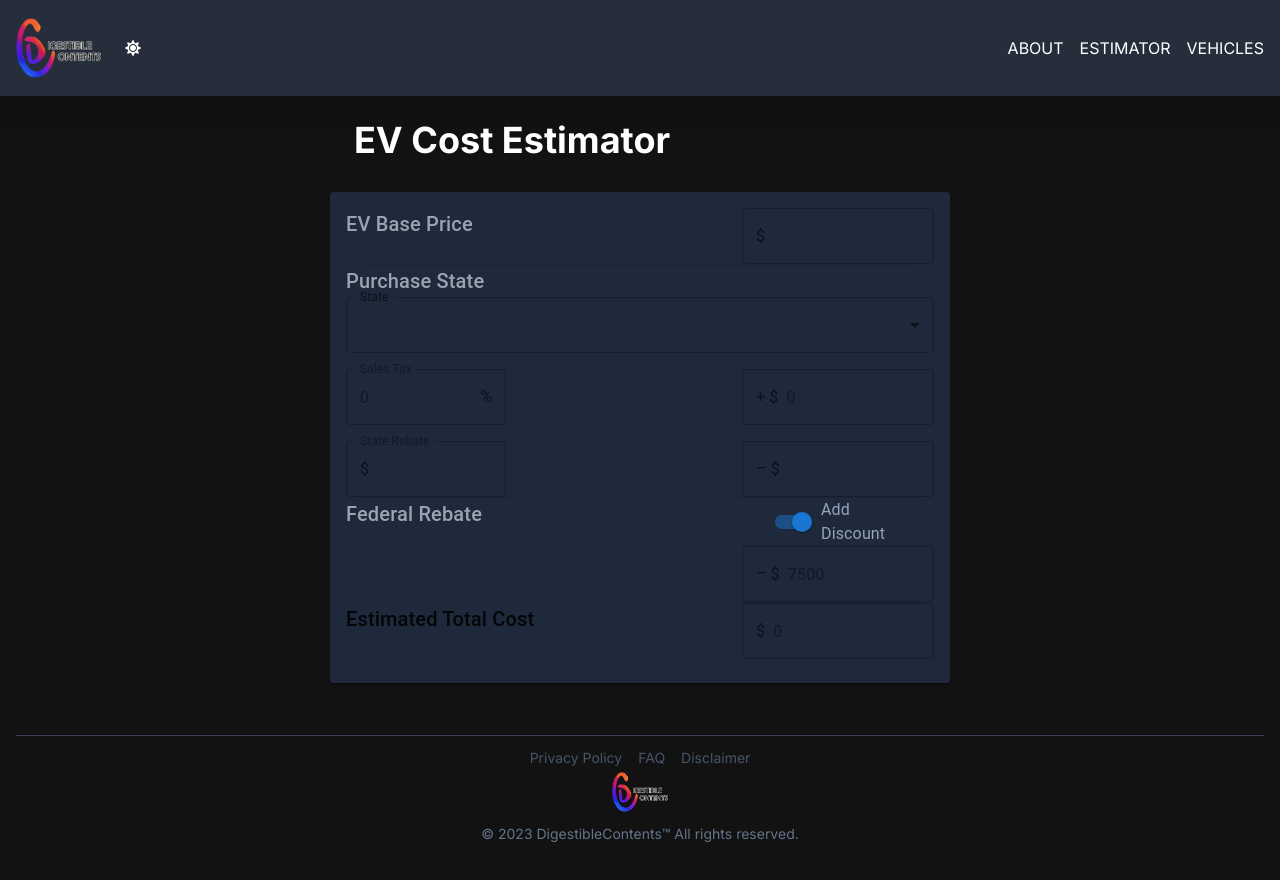
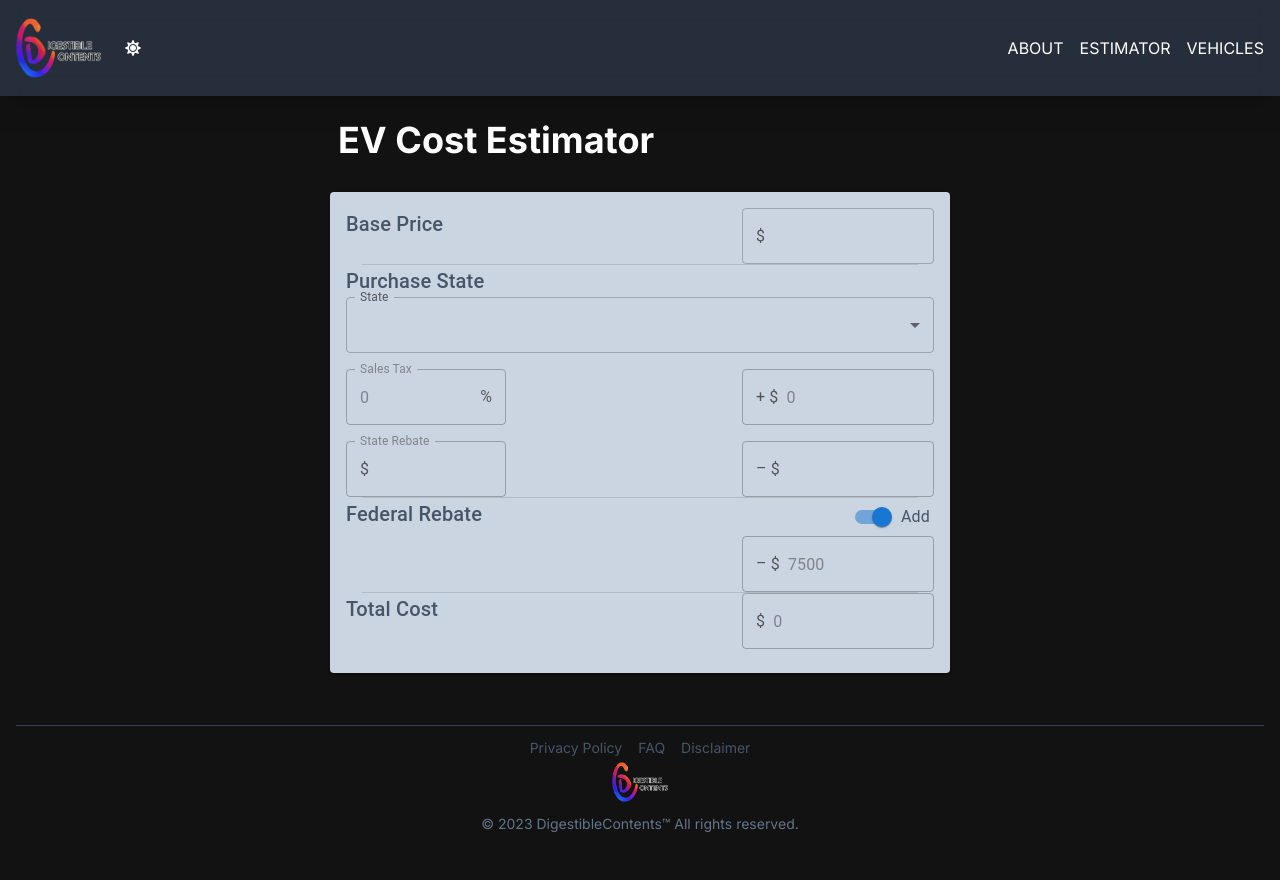
Before and after one commit to issaloo/ev-price-tracker-frontend, a Next.js app: page /estimator in a window 1280 px wide. Shown: the top 880 px of the page. Built offline with nearby package versions, Linux system fonts and the light colour scheme.

Commit message:
feat(multiple): update (#10)
Co-authored-by: Issac Loo <issaloo@umich.edu>

```diff
--- a/app/components/Field/FieldEstimator.tsx
+++ b/app/components/Field/FieldEstimator.tsx
@@ -36,8 +36,11 @@ const FieldEstimator = () => {
   return (
     <div className="flex flex-col w-full">
       <div className="flex flex-row w-full justify-between">
-        <Typography variant="h6" className="text-gray-400 mt-2 ml-4">
-          EV Base Price
+        <Typography
+          variant="h6"
+          className="text-gray-400 dark:text-slate-600 mt-2 ml-4"
+        >
+          Base Price
         </Typography>
         <TextField
           id="filled-number"
@@ -47,11 +50,14 @@ const FieldEstimator = () => {
             startAdornment: <InputAdornment position="start">$</InputAdornment>,
           }}
           onChange={handleMSRPChange}
-          className="w-48"
+          className="w-32 sm:w-48 dark:bg-slate-300"
         />
       </div>
       <Divider variant="middle" className="my-6" />
-      <Typography variant="h6" className="text-gray-400 mb-4 ml-4">
+      <Typography
+        variant="h6"
+        className="text-gray-400 dark:text-slate-600 mb-4 ml-4"
+      >
         Purchase State
       </Typography>
       <div className="flex flex-row w-full">
@@ -63,6 +69,7 @@ const FieldEstimator = () => {
             value={st}
             label="State"
             onChange={handleStChange}
+            className="dark:bg-slate-300 "
           >
             {stateObjectList.map((menuObject: any) => (
               <MenuItem key={menuObject.label} value={menuObject.value}>
@@ -80,7 +87,7 @@ const FieldEstimator = () => {
           InputProps={{
             endAdornment: <InputAdornment position="end">%</InputAdornment>,
           }}
-          className="ml-10 w-40"
+          className="ml-10 w-28 sm:w-40 dark:bg-slate-300"
         />
         <TextField
           disabled
@@ -92,7 +99,7 @@ const FieldEstimator = () => {
               <InputAdornment position="start">+ $</InputAdornment>
             ),
           }}
-          className="w-48"
+          className="w-32 sm:w-48 dark:bg-slate-300"
         />
       </div>
       <div className="flex flex-row w-full mt-4 justify-between">
@@ -103,30 +110,29 @@ const FieldEstimator = () => {
           InputProps={{
             startAdornment: <InputAdornment position="start">$</InputAdornment>,
           }}
-          className="ml-10 w-40"
+          className="ml-10 w-28 sm:w-40 dark:bg-slate-300"
         />
         <TextField
           disabled
           value={st.rebate}
-          // variant="filled"
           InputProps={{
             startAdornment: (
               <InputAdornment position="start">– $</InputAdornment>
             ),
           }}
-          className="w-48"
+          className="w-32 sm:w-48 dark:bg-slate-300"
         />
       </div>
       <Divider variant="middle" className="my-6" />
       <div className="flex flex-row w-full justify-between">
-        <Typography variant="h6" className="text-gray-400 mt-1 ml-4">
+        <Typography variant="h6" className="text-gray-400 dark:text-slate-600">
           Federal Rebate
         </Typography>
-        <FormGroup className="w-40">
+        <FormGroup className="w-20">
           <FormControlLabel
             control={<Switch defaultChecked onChange={handleFedChange} />}
-            className="text-black dark:text-slate-400"
-            label="Add Discount"
+            className="text-gray-400 dark:text-slate-600"
+            label="Add"
           />
         </FormGroup>
       </div>
@@ -139,13 +145,16 @@ const FieldEstimator = () => {
               <InputAdornment position="start">– $</InputAdornment>
             ),
           }}
-          className="w-48"
+          className="w-32 sm:w-48 dark:bg-slate-300"
         />
       </div>
       <Divider variant="middle" className="my-6" />
       <div className="flex flex-row w-full justify-between">
-        <Typography variant="h6" className="mt-2 ml-4">
-          Estimated Total Cost
+        <Typography
+          variant="h6"
+          className="mt-2 ml-4 text-gray-400 dark:text-slate-600"
+        >
+          Total Cost
         </Typography>
         <TextField
           disabled
@@ -162,7 +171,7 @@ const FieldEstimator = () => {
           InputProps={{
             startAdornment: <InputAdornment position="start">$</InputAdornment>,
           }}
-          className="w-48"
+          className="w-32 sm:w-48 dark:bg-slate-300"
         />
       </div>
     </div>
--- a/app/components/Field/stateObjectList.json
+++ b/app/components/Field/stateObjectList.json
@@ -5,7 +5,7 @@
   },
   {
     "label": "California",
-    "value": { "salesTax": 7.5, "rebate": 9500 }
+    "value": { "salesTax": 7.5, "rebate": 7500 }
   },
   {
     "label": "Colorado",
--- a/app/estimator/page.tsx
+++ b/app/estimator/page.tsx
@@ -1,4 +1,5 @@
-import CardPage from "../components/Card/CardPage";
+import { Card, CardContent } from "@mui/material";
+
 import FieldEstimator from "../components/Field/FieldEstimator";
 
 export const metadata = {
@@ -12,15 +13,23 @@ export const metadata = {
 
 export default function Estimator() {
   return (
-    <div className="w-full flex flex-col justify-center items-center">
-      <div className="sm:w-[620px] w-[450px] flex flex-row mt-6">
-        <h4 className="w-full mx-6 text-4xl font-bold capitalize">
-          EV Cost Estimator
-        </h4>
+    <div className="w-full flex flex-col">
+      <div className="w-full flex flex-row justify-center">
+        <div className="sm:w-[620px] w-[450px] mx-6">
+          <h4 className="mt-6 ml-2 text-4xl font-bold capitalize">
+            EV Cost Estimator
+          </h4>
+        </div>
       </div>
-      <CardPage>
-        <FieldEstimator />
-      </CardPage>
+      <div className="w-full flex flex-col">
+        <div className="w-full flex flex-row justify-center">
+          <Card className="mt-8 sm:w-[620px] w-[450px] mx-6 bg-white dark:bg-slate-300">
+            <CardContent>
+              <FieldEstimator />
+            </CardContent>
+          </Card>
+        </div>
+      </div>
     </div>
   );
 }
--- a/app/graph/[brand]/[model]/page.tsx
+++ b/app/graph/[brand]/[model]/page.tsx
@@ -39,8 +39,6 @@ async function Graph({ params }: { params: GraphParams }) {
     return notFound();
   }
   // Add typescripts to hooks
-  // Add pop-up instead of plain text for instructions
-  // Left off here
   // Update the NavSideMenu to close when you click back
   return (
     <div className="flex flex-col">
```
